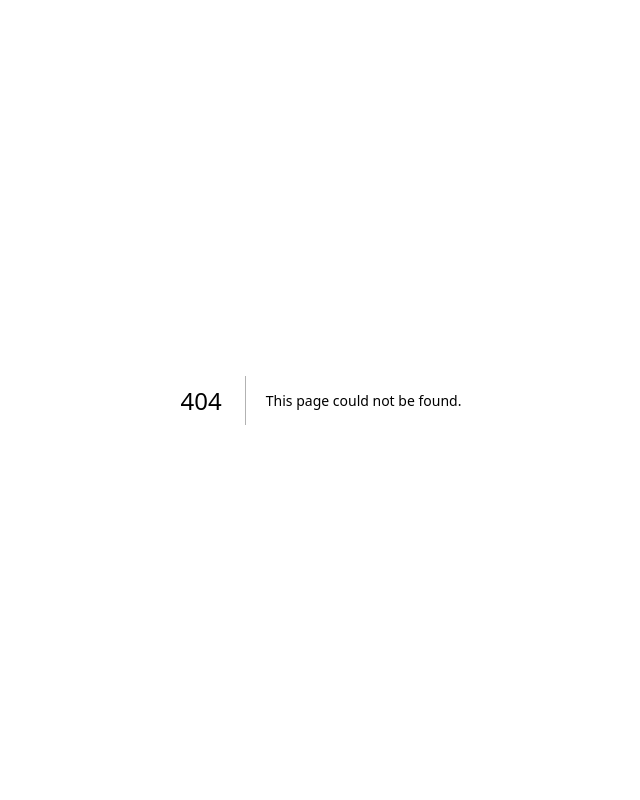
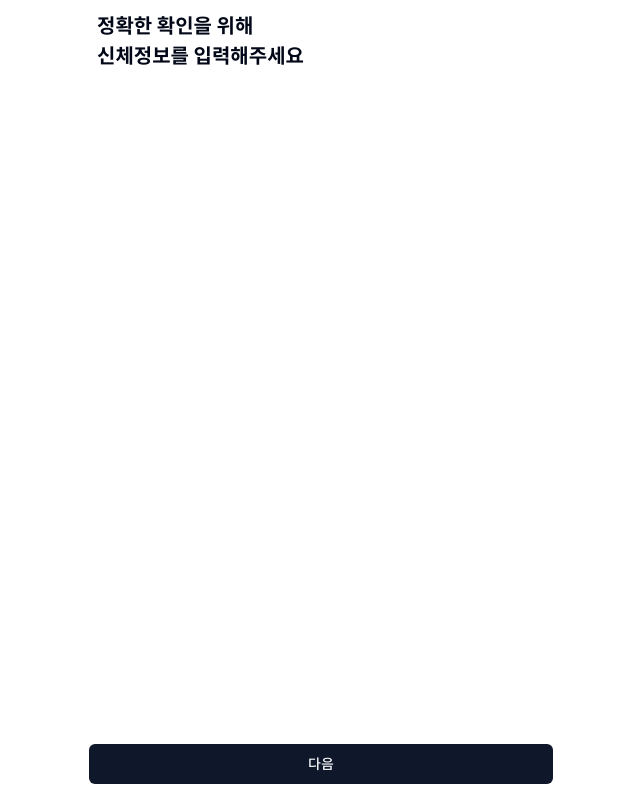
Before and after one commit to J1P4/habit-FE, a Next.js app: page /create-user-info in a window 1280 px wide. Before the commit this address had no page. Shown: the whole page, without its empty margins (319-959 px from the left). Built offline with nearby package versions, Linux system fonts and the light colour scheme.

Commit message:
feat: step page

```diff
--- /dev/null
+++ b/src/app/create-user-info/components/CarouselContainer.tsx
@@ -0,0 +1,10 @@
+import { PropsWithChildren } from 'react';
+import { CarouselItem } from '@/commons/components/ui/carousel';
+
+export default function CarouselContainer({ children }: PropsWithChildren) {
+  return (
+    <CarouselItem className="relative m-0 flex h-auto w-full flex-col items-center pl-0 pr-0 pt-0">
+      {children}
+    </CarouselItem>
+  );
+}
--- /dev/null
+++ b/src/app/create-user-info/layout.tsx
@@ -0,0 +1,12 @@
+'use client';
+
+import CreateUserInfoContextProvider from '@/app/create-user-info/context/create-user-info-context';
+import MobileViewLayout from '@/commons/layouts/MobileViewLayout';
+
+export default function CreateUserLayout({ children }: { children: React.ReactNode }) {
+  return (
+    <MobileViewLayout>
+      <CreateUserInfoContextProvider>{children}</CreateUserInfoContextProvider>
+    </MobileViewLayout>
+  );
+}
--- /dev/null
+++ b/src/app/create-user-info/page.tsx
@@ -0,0 +1,12 @@
+'use client';
+
+import MobileViewLayout from '@/commons/layouts/MobileViewLayout';
+import StepContainer from '@/app/create-user-info/components/steps/step-container';
+
+export default function CreateUserInfoPage() {
+  return (
+    <MobileViewLayout>
+      <StepContainer />
+    </MobileViewLayout>
+  );
+}
```
